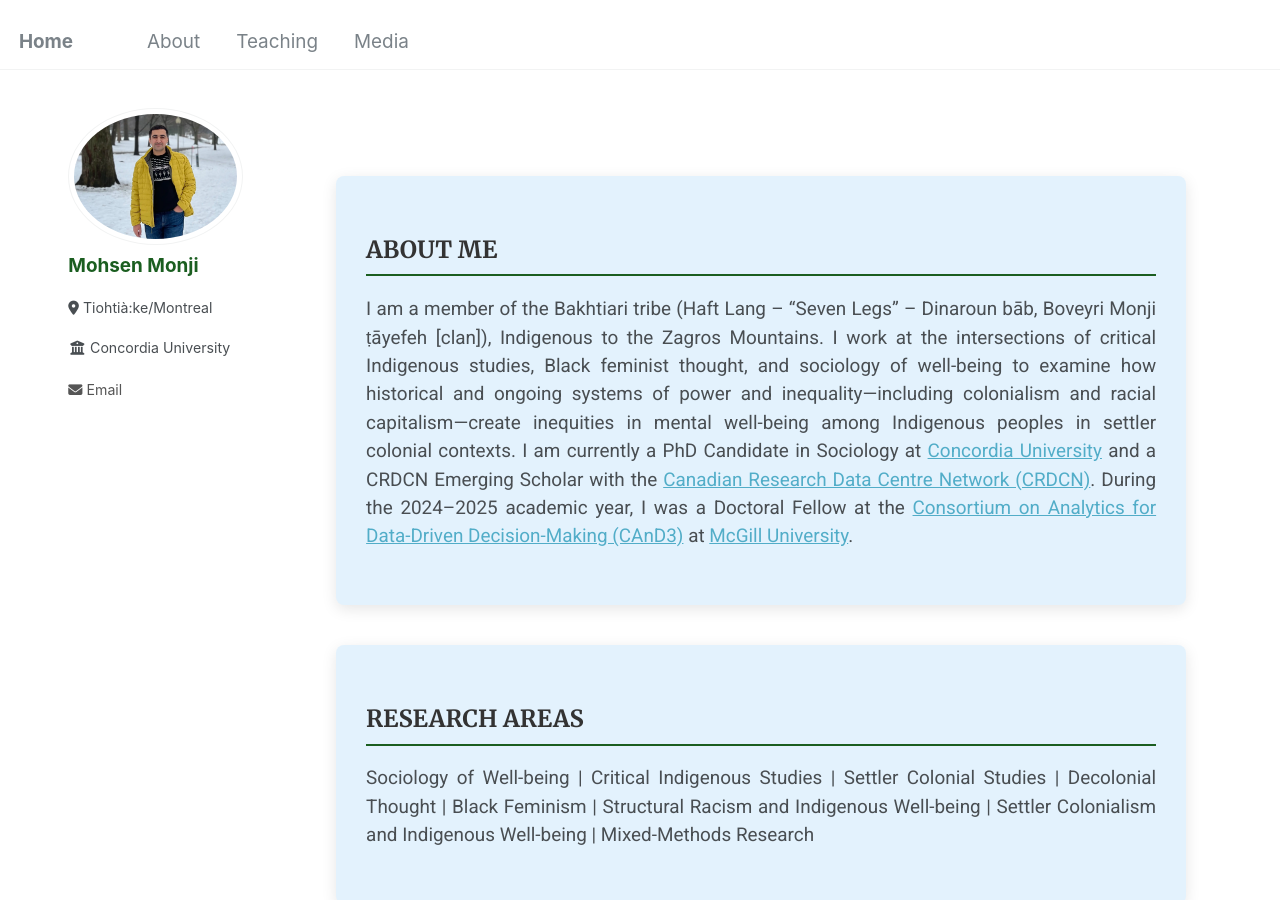
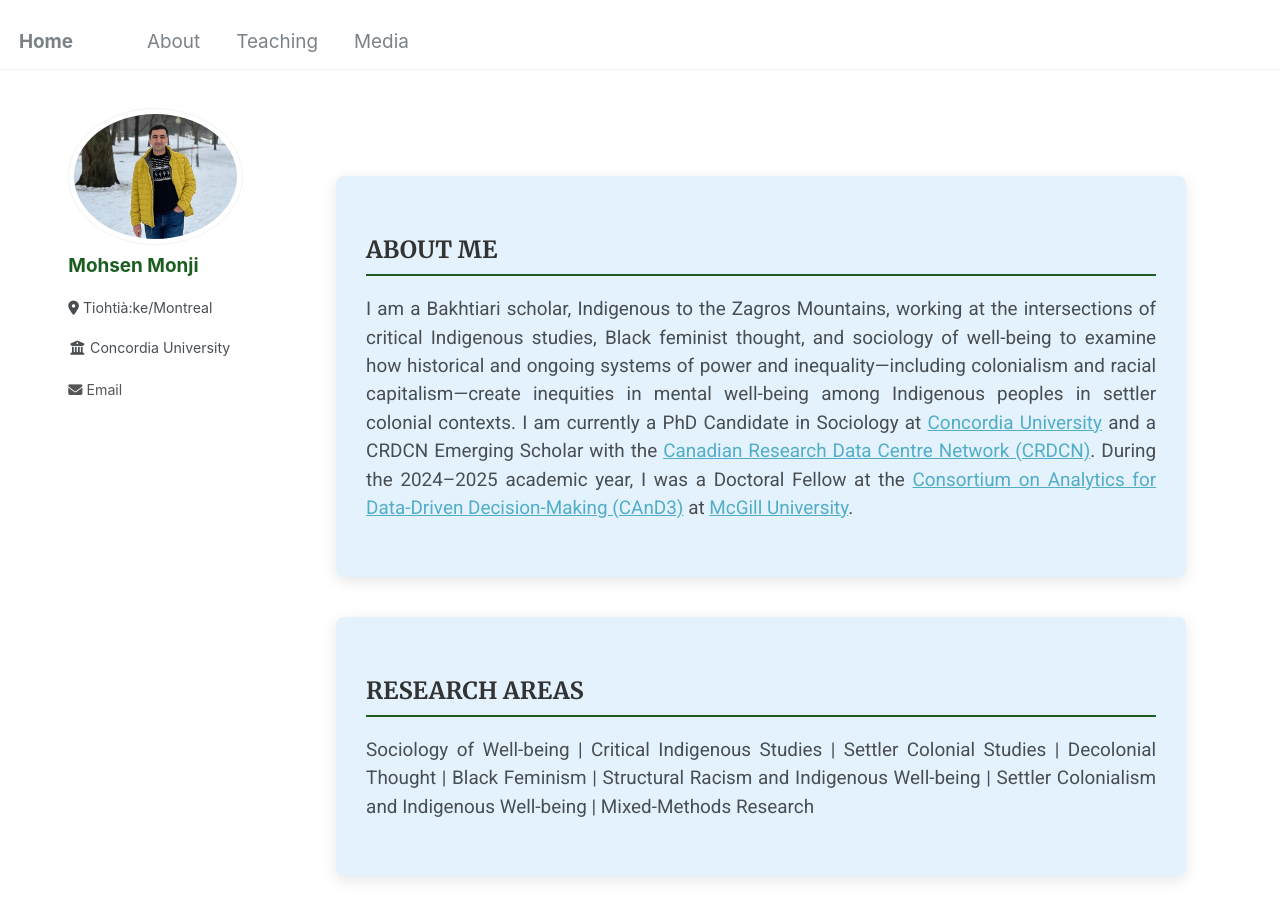
Before and after one commit to Mohsnmonji/mohsnmonji.github.io, a Jekyll site: the page built from about-me.md, in a window 1280 px wide and 900 px high. Built offline with Jekyll 4.4.1, drawn with Linux system fonts in a browser that asks for light colours.

Commit message:
Update about-me.md

```diff
--- a/about-me.md
+++ b/about-me.md
@@ -54,7 +54,7 @@ author_profile: true
 <div class="about-card">
   <h2>ABOUT ME</h2>
   <p>
-   I am a member of the Bakhtiari tribe (Haft Lang – “Seven Legs” – Dinaroun bāb, Boveyri Monji ṭāyefeh [clan]), Indigenous to the Zagros Mountains. I work at the intersections of critical Indigenous studies, Black feminist thought, and sociology of well-being to examine how historical and ongoing systems of power and inequality—including colonialism and racial capitalism—create inequities in mental well-being among Indigenous peoples in settler colonial contexts. I am currently a PhD Candidate in Sociology at
+   I am a Bakhtiari scholar, Indigenous to the Zagros Mountains, working at the intersections of critical Indigenous studies, Black feminist thought, and sociology of well-being to examine how historical and ongoing systems of power and inequality—including colonialism and racial capitalism—create inequities in mental well-being among Indigenous peoples in settler colonial contexts. I am currently a PhD Candidate in Sociology at
     <a href="https://www.concordia.ca/" target="_blank">Concordia University</a> and a CRDCN Emerging Scholar with the
     <a href="https://crdcn.ca" target="_blank">Canadian Research Data Centre Network (CRDCN)</a>.
     During the 2024–2025 academic year, I was a Doctoral Fellow at the
```
